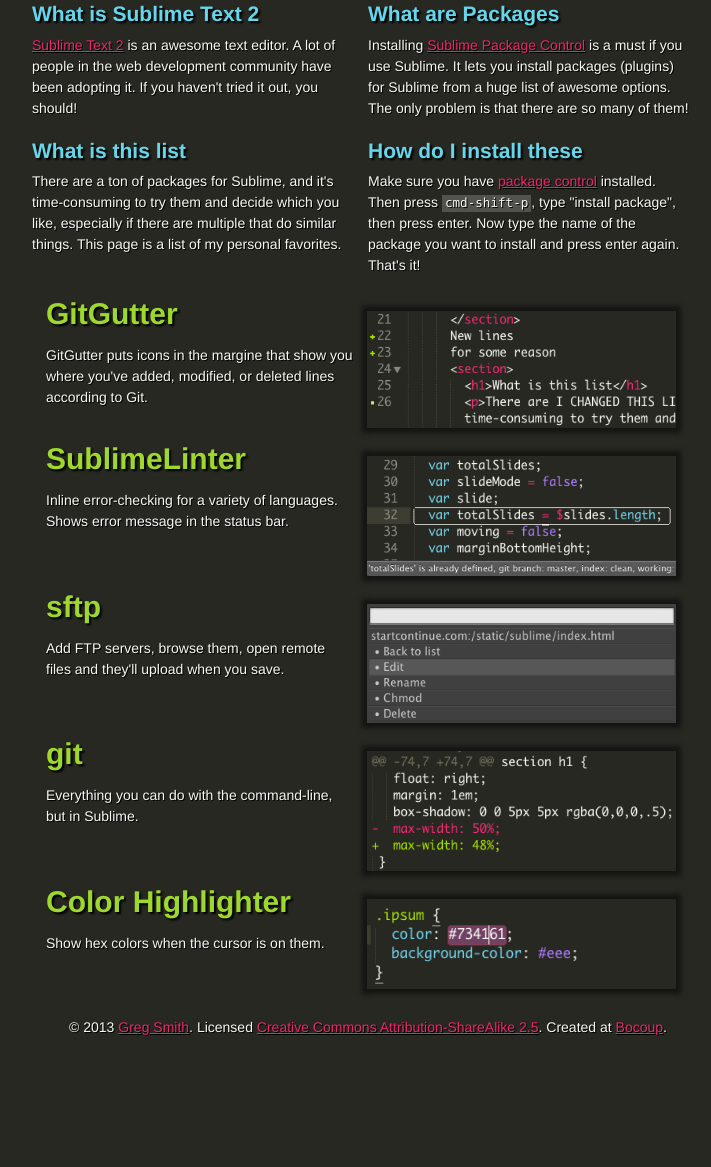
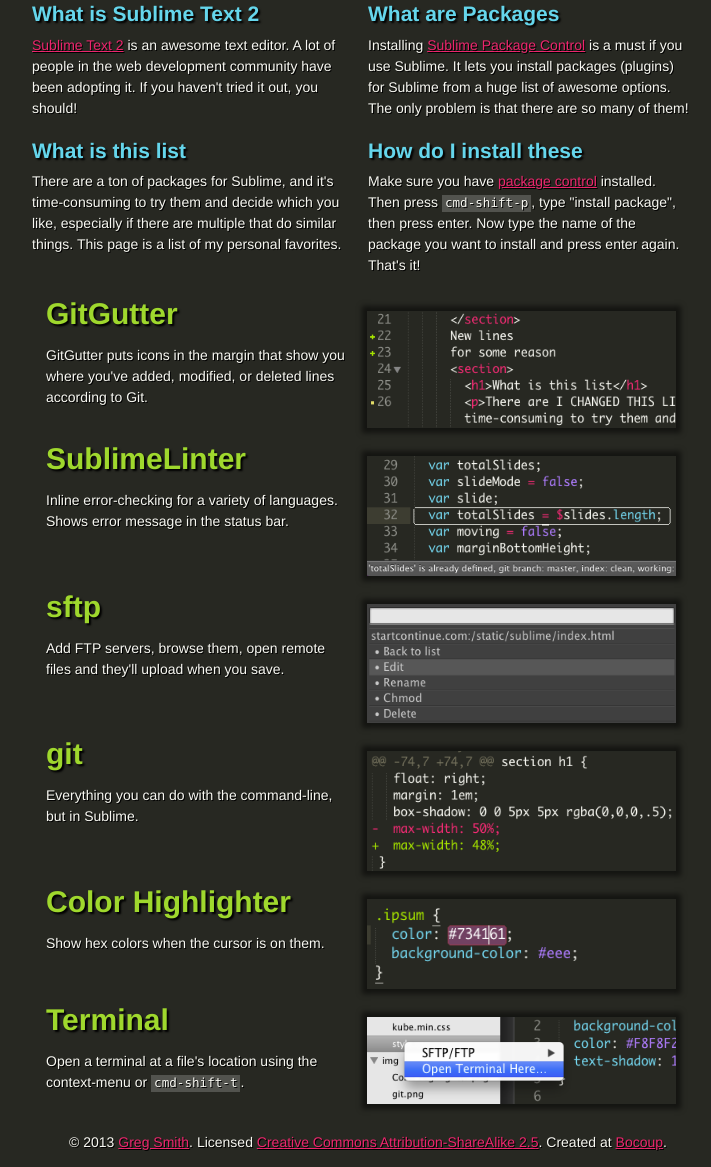
Before and after one commit to incompl/curated-sublime-package-list, a plain HTML site: page index.html in a window 1280 px wide. Shown: the part 140-1307 px from the top of the page, without its empty margins (272-983 px from the left). Before the commit the page ends 1192 px from the top, so only its background shows below. Drawn offline with Linux system fonts and the light colour scheme.

Commit message:
terminal package

```diff
--- a/index.html
+++ b/index.html
@@ -32,7 +32,7 @@
         <div class="plugin">
           <img src="img/GitGutter.png">
           <h2>GitGutter</h2>
-          <p>GitGutter puts icons in the margine that show you where you've added, modified, or deleted lines according to Git.</p>
+          <p>GitGutter puts icons in the margin that show you where you've added, modified, or deleted lines according to Git.</p>
         </div>
 
         <div class="plugin">
@@ -59,6 +59,12 @@
           <p>Show hex colors when the cursor is on them.</p>
         </div>
 
+        <div class="plugin">
+          <img src="img/Terminal.png">
+          <h2>Terminal</h2>
+          <p>Open a terminal at a file's location using the context-menu or <code>cmd-shift-t</code>.</p>
+        </div>
+
       </section>
     </div>
     <footer>
```
Also changed, not shown: img/Terminal.png (added).
